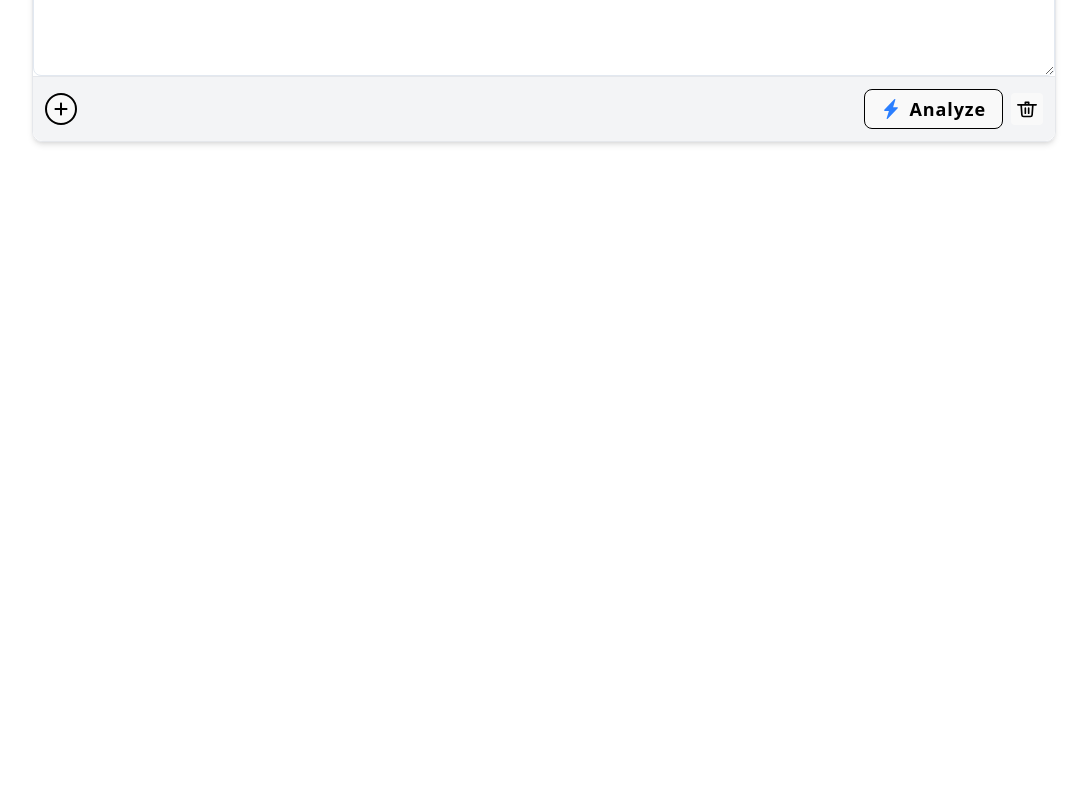
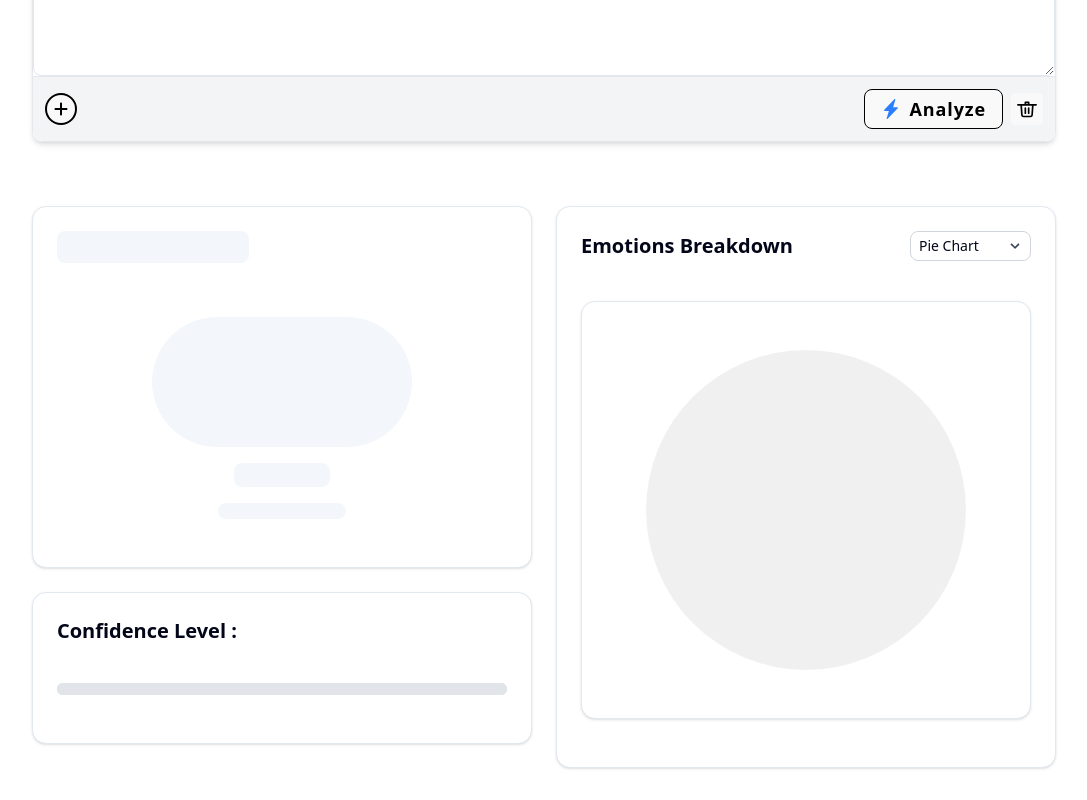
Before and after one commit to HannanLK/sentiment-front, a React (Vite) app: page /textSentiment in a window 1280 px wide. Shown: the part 269-1069 px from the top of the page, without its empty margins (96-1183 px from the left). Before the commit the page ends 864 px from the top, so only its background shows below. Built offline with nearby package versions, Linux system fonts and the light colour scheme; a web font is replaced by a local one.

Commit message:
feat: improve results section layout and loading states in text sentiment analysis

```diff
--- a/src/pages/textSentiment.jsx
+++ b/src/pages/textSentiment.jsx
@@ -147,8 +147,7 @@ export default function TextSentiment() {
       </div>
 
       {/* Results Section */}
-      {result && (
-        <section className={`w-4/5 mx-auto py-8 transition-opacity duration-500 ease-in-out ${chartsReady ? 'opacity-100' : 'opacity-0'}`}>
+      <section className="w-4/5 mx-auto py-8">
         {/* Main two-column layout */}
         <div className="grid grid-cols-1 gap-6 md:grid-cols-2 items-start">
           {/* Left Column: Sentiment Score and Confidence Level */}
@@ -157,14 +156,13 @@ export default function TextSentiment() {
             <ErrorBoundary>
               <GaugeMeter
                 id="text-gauge"
-                  score={result.score}
-                  loading={loading}
+                score={result?.score}
+                loading={!result}
                 className="bg-white dark:bg-[#161616]"
               />
             </ErrorBoundary>
 
             {/* Bottom Left: Confidence Level */}
-              {result.confidence !== null && (
             <ErrorBoundary>
               <Card className="bg-white dark:bg-transparent">
                 <CardHeader>
@@ -172,15 +170,22 @@ export default function TextSentiment() {
                 </CardHeader>
                 <CardContent className="p-6 pt-2">
                   <div className="w-full mx-auto">
+                    {!result ? (
+                      <div className="w-full h-3 rounded-full overflow-hidden bg-gray-300 dark:bg-[#444]">
+                        <div className="h-full bg-gray-200 dark:bg-[#666] animate-pulse" />
+                      </div>
+                    ) : (
+                      <>
                         <div className="w-full h-3 rounded-full overflow-hidden bg-gray-300 dark:bg-[#444]">
                           <div className="h-full bg-blue-500" style={{ width: `${Math.round(result.confidence * 100)}%` }} />
                         </div>
                         <div className="text-xs text-gray-500 dark:text-gray-400 mt-1 text-center">{Math.round(result.confidence * 100)}%</div>
+                      </>
+                    )}
                   </div>
                 </CardContent>
               </Card>
             </ErrorBoundary>
-              )}
           </div>
 
           {/* Right Column: Emotions Breakdown Chart */}
@@ -207,7 +212,7 @@ export default function TextSentiment() {
                       id="text-pie"
                       title=""
                       description="Positive / Neutral / Negative"
-                        data={result.distribution && Object.entries(result.distribution).map(
+                      data={result?.distribution && Object.entries(result.distribution).map(
                         ([name, value]) => ({ name, value })
                       )}
                       config={{
@@ -215,7 +220,7 @@ export default function TextSentiment() {
                         Neutral:  { label: "Neutral",  color: "hsl(48 96% 45%)" },  // Yellow
                         Negative: { label: "Negative", color: "hsl(0 84% 60%)" }, // Red
                       }}
-                        loading={loading}
+                      loading={!result}
                       className="bg-white dark:bg-[#161616]"
                     />
                   ) : (
@@ -223,7 +228,7 @@ export default function TextSentiment() {
                       id="text-radar"
                       title=""
                       description="Positive / Neutral / Negative"
-                        data={result.radar}
+                      data={result?.radar}
                       angleKey="sentiment"
                       dataKey="count"
                       config={{
@@ -231,7 +236,7 @@ export default function TextSentiment() {
                         Neutral:  { label: "Neutral",  color: "hsl(48 96% 45%)" }, // Yellow
                         Negative: { label: "Negative", color: "hsl(0 84% 60%)" }, // Red
                       }}
-                        loading={loading}
+                      loading={!result}
                       className="bg-white dark:bg-[#161616] pb-0"
                     />
                   )}
@@ -241,7 +246,6 @@ export default function TextSentiment() {
           </div>
         </div>
       </section>
-      )}
     </div>
   )
 }
```
Lines whose indentation alone changed are shown as unchanged.
